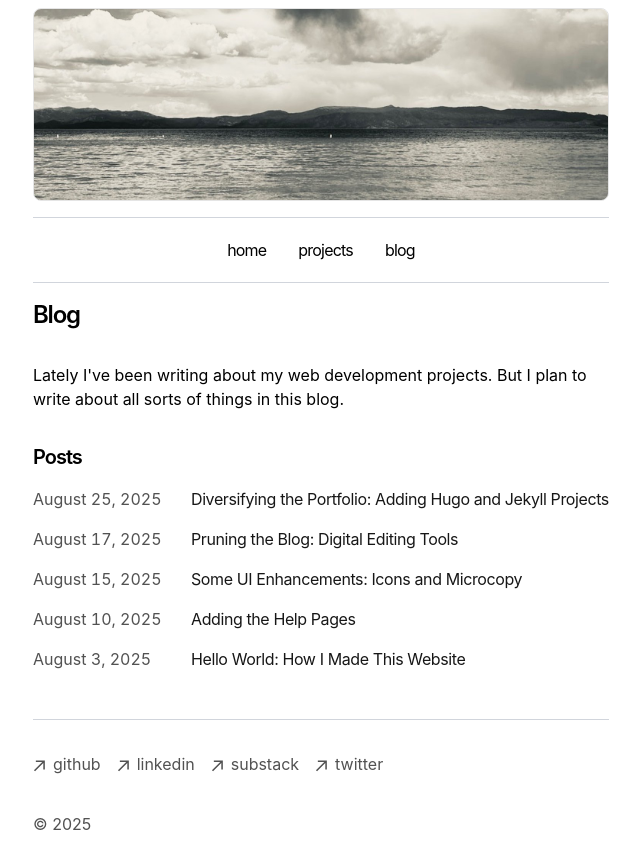
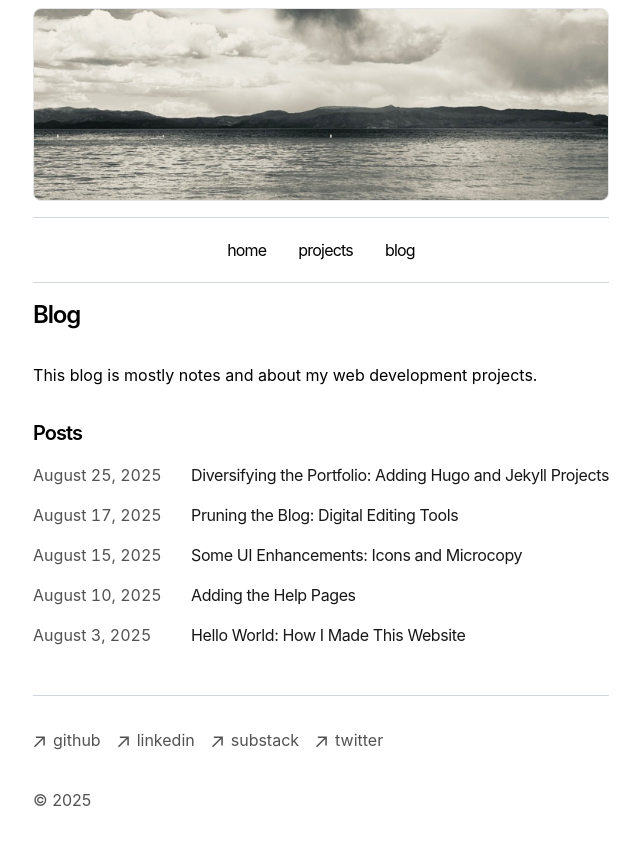
Before and after one commit to jack-walton/landing-page, a Next.js app: page /blog in a window 1280 px wide. Shown: the top 868 px of the page, without its empty margins (319-959 px from the left). Built offline with nearby package versions, Linux system fonts and the light colour scheme.

Commit message:
Update page.tsx

```diff
--- a/app/blog/page.tsx
+++ b/app/blog/page.tsx
@@ -10,7 +10,7 @@ export default function Page() {
   return (
     <section className="max-w-xl mx-auto">
       <h1 className="mb-8 text-2xl font-semibold tracking-tighter">Blog</h1>
-      <p className="mb-8">Lately I've been writing about my web development projects. But I plan to write about all sorts of things in this blog.</p>
+      <p className="mb-8">This blog is mostly notes and  about my web development projects.</p>
 
       <h2 className="font-semibold text-xl mb-4 tracking-tighter">Posts</h2>
       <BlogPosts />
```
